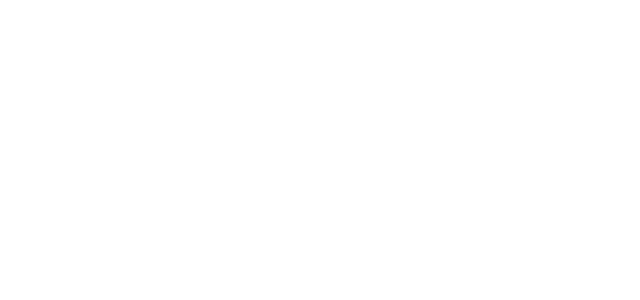
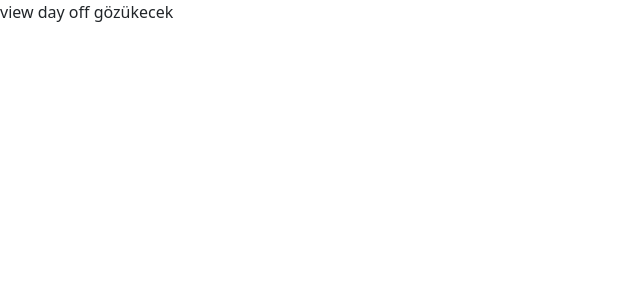
Before and after one commit to selincabuk/T2-HR-Tool-For-Leave, a React (Vite) app in the folder frontend/: page /user/view-off in a window 1280 px wide. Before the commit this address had no page. Shown: the top 300 px of the page, without its empty margins (0-640 px from the left). Built offline with nearby package versions, Linux system fonts and the light colour scheme.

Commit message:
user pages

```diff
--- a/frontend/src/App.tsx
+++ b/frontend/src/App.tsx
@@ -7,6 +7,9 @@
 import Login from './Login';
 import AdminRegisterUserPage from './AdminPages/AdminRegisterUserPage';
 import AdminViewDaysPage from './AdminPages/AdminViewDaysPage';
+import ViewDaysOff from "./UserPages/ViewDaysOff";
+import AddDayOff from "./UserPages/AddDayOff";
+import ViewProfile from "./UserPages/ViewProfile";
 
 function App() {
   return (
@@ -16,6 +19,9 @@
               <Route path="/admin/register-user" element={<AdminRegisterUserPage />} />
               <Route path="/admin/users" element={<AdminListUsersPage />} />
               <Route path="/admin/view-off" element={<AdminViewDaysPage />} />
+              <Route path="user/view-off" element={<ViewDaysOff />} />
+              <Route path="user/add-off-days" element={<AddDayOff />} />
+              <Route path="user/view-profile" element={<ViewProfile />} />
             </Routes>
     </BrowserRouter>
   );
--- a/frontend/src/UserPages/AddDayOff.tsx
+++ b/frontend/src/UserPages/AddDayOff.tsx
@@ -0,0 +1,9 @@
+function AddDayOff() {
+    return(
+        <div>
+            day off gözükecek
+        </div>
+    );
+}
+
+export default AddDayOff;
--- a/frontend/src/UserPages/ViewDaysOff.tsx
+++ b/frontend/src/UserPages/ViewDaysOff.tsx
@@ -0,0 +1,9 @@
+function ViewDaysOff() {
+    return(
+        <div>
+            view day off gözükecek
+        </div>
+    );
+}
+
+export default ViewDaysOff;
--- a/frontend/src/UserPages/ViewProfile.tsx
+++ b/frontend/src/UserPages/ViewProfile.tsx
@@ -0,0 +1,9 @@
+function ViewProfile() {
+    return(
+        <div>
+            profile gözükecek
+        </div>
+    );
+}
+
+export default ViewProfile;
```
